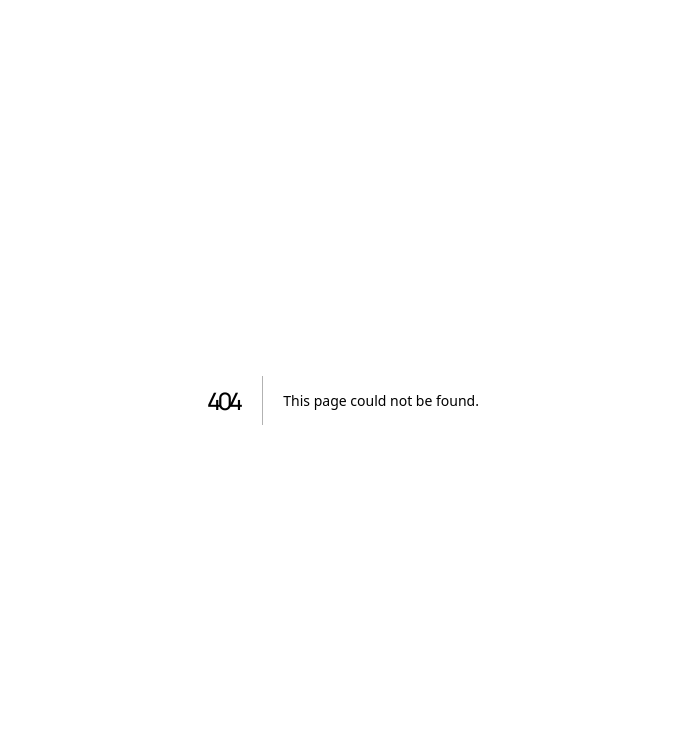
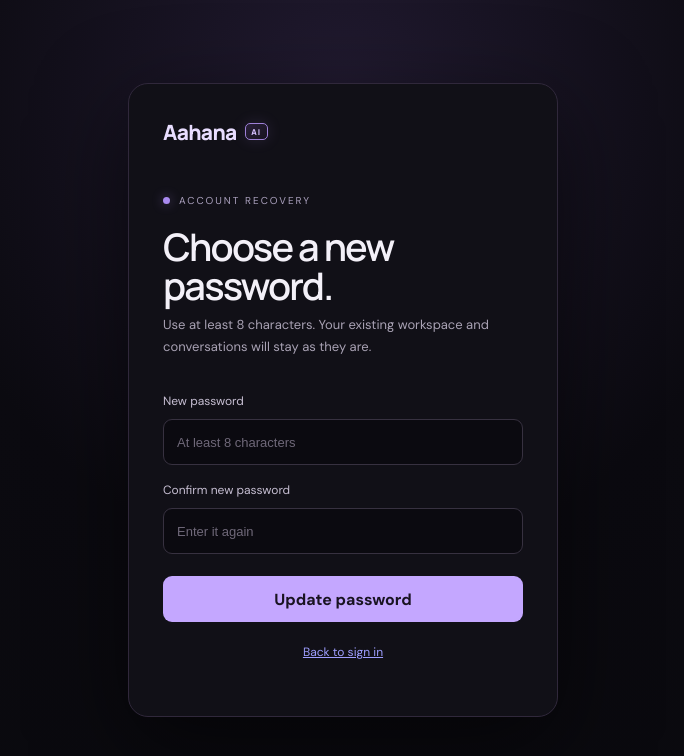
Before and after one commit to abhishekpsalimath-hue/Aahana.ai, a Next.js app: page /update-password in a window 1280 px wide. Before the commit this address had no page. Shown: the top 756 px of the page, without its empty margins (297-981 px from the left). Built offline with nearby package versions, Linux system fonts and the light colour scheme.

Commit message:
Add secure password reset completion page

```diff
--- /dev/null
+++ b/src/app/update-password/page.jsx
@@ -0,0 +1,68 @@
+"use client";
+
+import { useState } from "react";
+import Link from "next/link";
+import { useRouter } from "next/navigation";
+import { createClient } from "@/lib/supabase/client";
+
+export default function UpdatePasswordPage() {
+  const router = useRouter();
+  const [password, setPassword] = useState("");
+  const [confirmPassword, setConfirmPassword] = useState("");
+  const [busy, setBusy] = useState(false);
+  const [message, setMessage] = useState("");
+
+  async function submit(event) {
+    event.preventDefault();
+    if (busy) return;
+    if (password.length < 8) {
+      setMessage("Choose a password with at least 8 characters.");
+      return;
+    }
+    if (password !== confirmPassword) {
+      setMessage("The passwords do not match. Please check and try again.");
+      return;
+    }
+
+    setBusy(true);
+    setMessage("");
+    try {
+      const supabase = createClient();
+      const { data: sessionData, error: sessionError } = await supabase.auth.getSession();
+      if (sessionError || !sessionData.session) {
+        setMessage("This reset link may have expired or already been used. Request a new one to continue.");
+        return;
+      }
+      const { error } = await supabase.auth.updateUser({ password });
+      if (error) {
+        setMessage("We couldn't update your password. Request a new reset link and try again.");
+        return;
+      }
+      window.location.assign("/");
+    } catch {
+      setMessage("Connection problem. Check your internet connection and try again.");
+    } finally {
+      setBusy(false);
+    }
+  }
+
+  return (
+    <main className="auth-shell">
+      <section className="auth-card">
+        <Link className="brand auth-brand" href="/"><span className="brand-word">Aahana</span><span className="brand-ai">AI</span></Link>
+        <div className="eyebrow"><span /> ACCOUNT RECOVERY</div>
+        <h1>Choose a new password.</h1>
+        <p className="auth-copy">Use at least 8 characters. Your existing workspace and conversations will stay as they are.</p>
+        <form className="auth-form" onSubmit={submit}>
+          <label htmlFor="password">New password</label>
+          <input id="password" type="password" autoComplete="new-password" minLength={8} required value={password} onChange={event => setPassword(event.target.value)} placeholder="At least 8 characters" />
+          <label htmlFor="confirm-password">Confirm new password</label>
+          <input id="confirm-password" type="password" autoComplete="new-password" minLength={8} required value={confirmPassword} onChange={event => setConfirmPassword(event.target.value)} placeholder="Enter it again" />
+          {message && <p className="auth-message" role="status" aria-live="polite">{message}</p>}
+          <button className="auth-submit" type="submit" disabled={busy}>{busy ? "Updating…" : "Update password"}</button>
+        </form>
+        <p className="auth-switch"><Link href="/login">Back to sign in</Link></p>
+      </section>
+    </main>
+  );
+}
```
